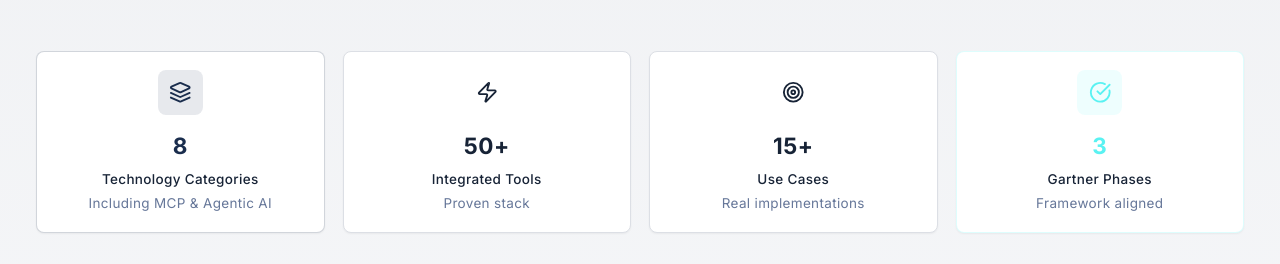
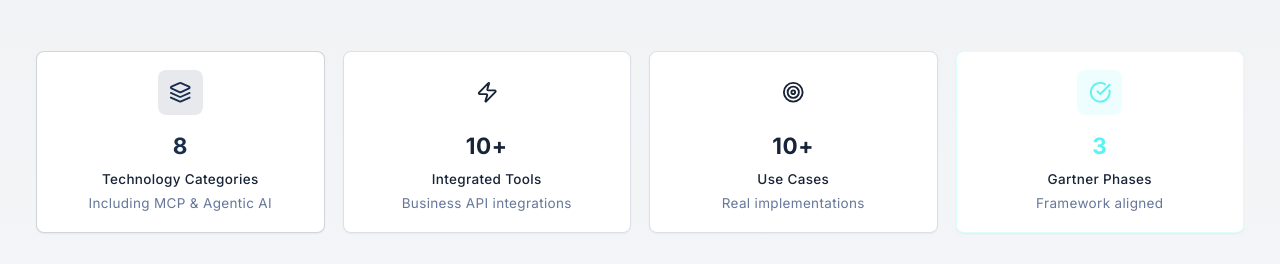
Before and after one commit to girisa99/saidas-ai-playground, a React (Vite) app: page /technology in a window 1280 px wide. Shown: the part 2820-3084 px from the top of the page. Built offline with nearby package versions, Linux system fonts and the light colour scheme; the HTML template or start-up script is replaced by a standard one.

Commit message:
Update metrics on technology exploration

```diff
--- a/src/components/IntegratedTechnologyExploration.tsx
+++ b/src/components/IntegratedTechnologyExploration.tsx
@@ -763,16 +763,16 @@ export const IntegratedTechnologyExploration = () => {
             <div className="w-10 h-10 bg-genie-teal/10 rounded-lg flex items-center justify-center mx-auto mb-3">
               <Zap className="w-5 h-5 text-genie-teal" />
             </div>
-            <div className="text-xl font-bold text-genie-teal mb-1">50+</div>
+            <div className="text-xl font-bold text-genie-teal mb-1">10+</div>
             <div className="text-xs font-medium text-foreground mb-1">Integrated Tools</div>
-            <div className="text-xs text-muted-foreground">Proven stack</div>
+            <div className="text-xs text-muted-foreground">Business API integrations</div>
           </Card>
 
           <Card className="p-4 text-center border-genie-cyan/20">
             <div className="w-10 h-10 bg-genie-cyan/10 rounded-lg flex items-center justify-center mx-auto mb-3">
               <Target className="w-5 h-5 text-genie-cyan" />
             </div>
-            <div className="text-xl font-bold text-genie-cyan mb-1">15+</div>
+            <div className="text-xl font-bold text-genie-cyan mb-1">10+</div>
             <div className="text-xs font-medium text-foreground mb-1">Use Cases</div>
             <div className="text-xs text-muted-foreground">Real implementations</div>
           </Card>
--- a/src/components/TechnologyStackSection.tsx
+++ b/src/components/TechnologyStackSection.tsx
@@ -168,9 +168,9 @@ export const TechnologyStackSection = () => {
             <div className="w-12 h-12 bg-genie-primary/10 rounded-lg flex items-center justify-center mx-auto mb-4">
               <Layers className="w-6 h-6 text-genie-primary" />
             </div>
-            <div className="text-2xl font-bold text-genie-primary mb-2">50+</div>
-            <div className="text-sm font-medium text-foreground mb-1">Technologies Integrated</div>
-            <div className="text-xs text-muted-foreground">Comprehensive stack</div>
+            <div className="text-2xl font-bold text-genie-primary mb-2">10+</div>
+            <div className="text-sm font-medium text-foreground mb-1">Tools Integrated</div>
+            <div className="text-xs text-muted-foreground">Business API integrations</div>
           </Card>
 
           <Card className="p-6 text-center border-genie-teal/20 hover:shadow-lg transition-shadow">
```
